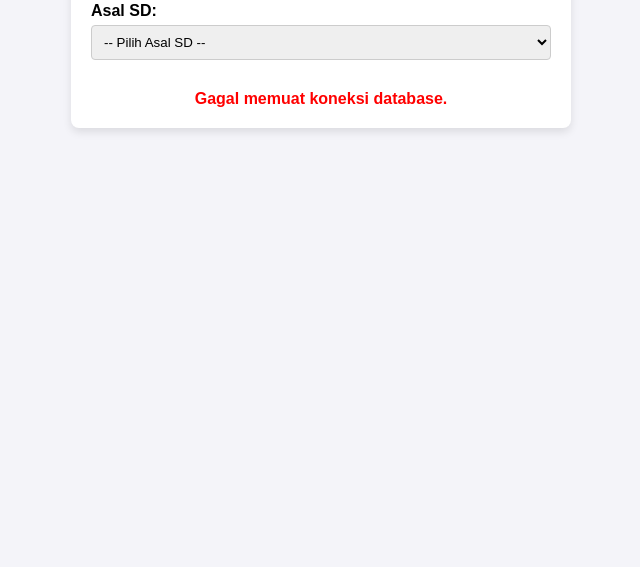
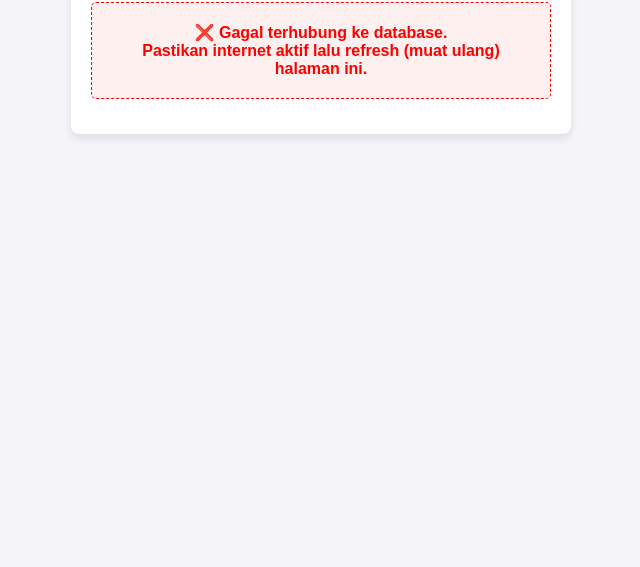
Before and after one commit to jayadispensaba/pendataanspmb2026, a plain HTML site: page index.html in a window 1280 px wide. Shown: the part 233-800 px from the top of the page, without its empty margins (319-959 px from the left). Drawn offline with Linux system fonts and the light colour scheme; no server answers.

Commit message:
push index-2

```diff
--- a/index.html
+++ b/index.html
@@ -20,7 +20,11 @@
     button[type="button"] { background-color: #2196F3; }
     button[type="button"]:hover { background-color: #0b7dda; }
     #status { text-align: center; font-weight: bold; margin-top: 15px; }
+
+    /* Tambahan CSS untuk Loading dan menyembunyikan form di awal */
     #formLanjutan { display: none; }
+    #spmbForm { display: none; } /* Form utama disembunyikan sepenuhnya di awal */
+    #pesanLoading { text-align: center; font-weight: bold; color: #ff9800; padding: 20px; border: 1px dashed #ff9800; border-radius: 5px; margin-top: 15px; background: #fffdf5; }
   </style>
 </head>
 <body>
@@ -32,6 +36,11 @@
     </div>
 
     <h2>Form Pendataan Persiapan SPMB 2026</h2>
+
+    <div id="pesanLoading">
+      ⏳ Menghubungkan ke database server...<br>Mohon tunggu sebentar.
+    </div>
+
     <form id="spmbForm">
 
       <label>Asal SD:</label>
@@ -75,24 +84,29 @@
   </div>
 
   <script>
-    // URL Web App sudah dipasang dengan benar menggunakan tanda kutip
     const scriptURL = 'https://script.google.com/macros/s/AKfycbyNP66N_xEsOfIeJIM74ALo-2XNPqZN6Ar1PxnazoM8aLOcS-RWfAHXTwTR2KrsUQ_G/exec';
     var dataMaster = {};
 
     window.onload = function() {
-      document.getElementById('status').innerText = "Menghubungkan ke server database...";
-
-      // Tambahan { redirect: "follow" } untuk memastikan koneksi ke Google Script lancar
+      // Saat memuat, fetch data dari Google Script
       fetch(scriptURL, { redirect: "follow" })
         .then(response => response.json())
         .then(data => {
           dataMaster = data;
-          document.getElementById('status').innerText = ""; // Hilangkan teks jika berhasil terhubung
+
+          // Jika sukses, hilangkan kotak loading dan munculkan formulirnya
+          document.getElementById('pesanLoading').style.display = "none";
+          document.getElementById('spmbForm').style.display = "block";
         })
         .catch(error => {
           console.error('Error:', error);
-          document.getElementById('status').innerText = "Gagal memuat koneksi database.";
-          document.getElementById('status').style.color = "red";
+
+          // Jika gagal/error (misal karena internet mati), tampilkan pesan error yang jelas
+          var boxLoading = document.getElementById('pesanLoading');
+          boxLoading.style.color = "red";
+          boxLoading.style.borderColor = "red";
+          boxLoading.style.background = "#fff0f0";
+          boxLoading.innerHTML = "❌ Gagal terhubung ke database.<br>Pastikan internet aktif lalu <b>refresh (muat ulang)</b> halaman ini.";
         });
     };
 
```
